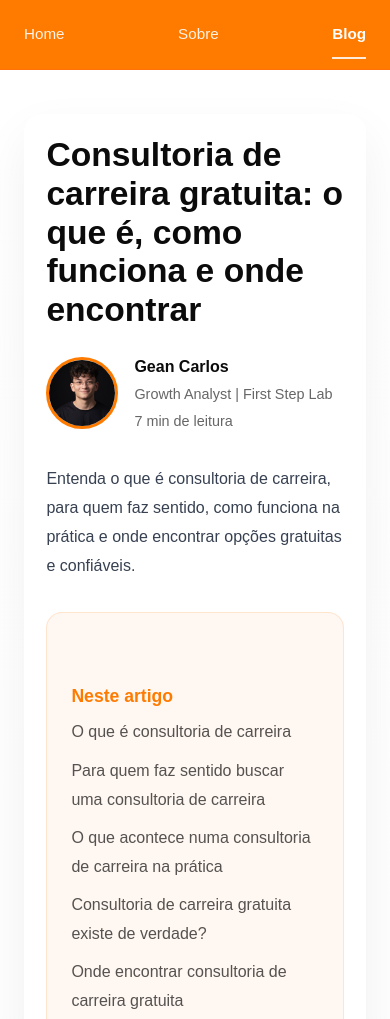
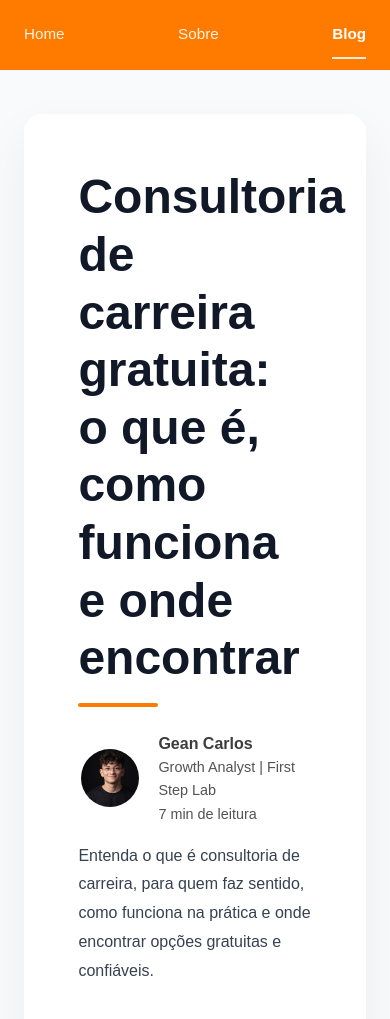
Before and after one commit to Geanccr07/fsl-blog, an Astro site: page /consultoria-de-carreira-gratuita in a window 390 px wide. Shown: the top 1019 px of the page. Built offline with nearby package versions, Linux system fonts and the light colour scheme; Astro itself is replaced by a stand-in of ours.

Commit message:
ajustes css

```diff
--- a/src/styles/blog.css
+++ b/src/styles/blog.css
@@ -258,9 +258,12 @@
 
 .article-hero h1 {
   margin-top: 0;
+  margin-bottom: 1rem;
+
   font-size: 3rem;
   line-height: 1.2;
-  margin-bottom: 1rem;
+
+  color: #111827;
 }
 
 .article-meta {
@@ -272,10 +275,13 @@
 }
 
 .article-description {
-  font-size: 1.15rem;
-  color: #4b5563;
+  margin-top: 1rem;
+
+  color: rgba(255,255,255,0.92);
+
+  font-size: 1.1rem;
+
   max-width: 800px;
-  margin-bottom: 2rem;
 }
 
 .article-cover {
@@ -288,35 +294,35 @@
 .author-box {
   display: flex;
   align-items: center;
-  gap: 16px;
 
-  margin: 24px 0 32px;
+  gap: 1rem;
+
+  margin-top: 1.5rem;
 }
 
 .author-avatar {
-  width: 72px;
-  height: 72px;
+  width: 64px;
+  height: 64px;
 
   border-radius: 50%;
 
   object-fit: cover;
 
-  border: 3px solid #ff7b00;
+  border: 3px solid rgba(255,255,255,0.3);
 }
 
 .author-info {
   display: flex;
   flex-direction: column;
-  gap: 4px;
 }
 
 .author-info strong {
+  color: rgb(62, 60, 60);
   font-size: 1rem;
-  font-weight: 600;
 }
 
 .author-info span {
-  color: #666;
+  color: rgba(54, 52, 52, 0.85);
   font-size: 0.9rem;
 }
 
@@ -350,13 +356,11 @@
 }
 
 .table-of-contents {
-  background: #fff7f2;
+  background: transparent;
 
-  border: 1px solid rgba(255,123,0,0.15);
+  border-left: 4px solid #ff7b00;
 
-  border-radius: 16px;
-
-  padding: 24px;
+  padding: 0 0 0 20px;
 
   margin: 32px 0;
 }
@@ -400,21 +404,14 @@
 .author-bio {
   margin-top: 4rem;
 
+  background: #fff3ec;
+
+  border-left: 5px solid #ff7b00;
+
   padding: 2rem;
 
-  background: #fff;
-
-  border: 1px solid rgba(255,123,0,0.12);
-
-  border-radius: 20px;
-
-  display: flex;
-
-  gap: 24px;
-
-  align-items: center;
+  border-radius: 16px;
 }
-
 .author-bio-avatar {
   width: 110px;
 
@@ -476,3 +473,51 @@
   }
 
 }
+
+.article-hero {
+  padding-bottom: 2rem;
+
+  margin-bottom: 2rem;
+
+  border-bottom: 1px solid rgba(0,0,0,0.08);
+}
+
+.author-box {
+  display: flex;
+  align-items: center;
+  gap: 1rem;
+
+  margin-top: 1.5rem;
+}
+
+
+@media (max-width: 768px) {
+
+  .article-hero {
+    padding: 2rem;
+  }
+
+.article-hero h1 {
+  color: #111827;
+
+  font-size: 3rem;
+
+  line-height: 1.2;
+
+  margin-bottom: 1rem;
+}
+
+.article-hero h1::after {
+  content: "";
+
+  display: block;
+
+  width: 80px;
+  height: 4px;
+
+  background: #ff7b00;
+
+  border-radius: 999px;
+
+  margin-top: 16px;
+}
--- a/src/styles/global.css
+++ b/src/styles/global.css
@@ -112,11 +112,7 @@
 
 /* BLOG */
 .page-blog {
-  background: linear-gradient(
-    180deg,
-    #ffffff 0%,
-    #f3f4f6 100%
-  );
+  background: #f8fafc;
 }
 
 
```
